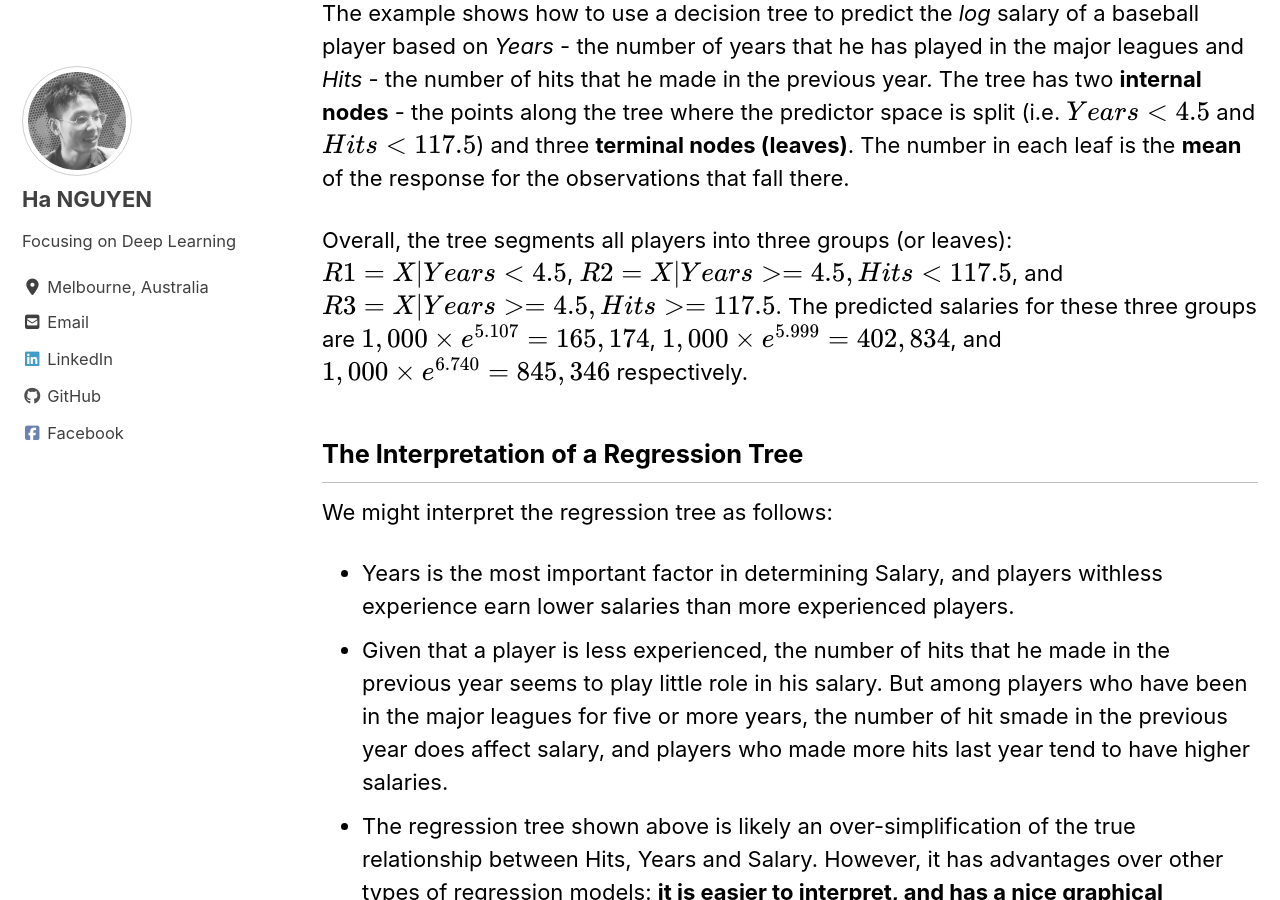
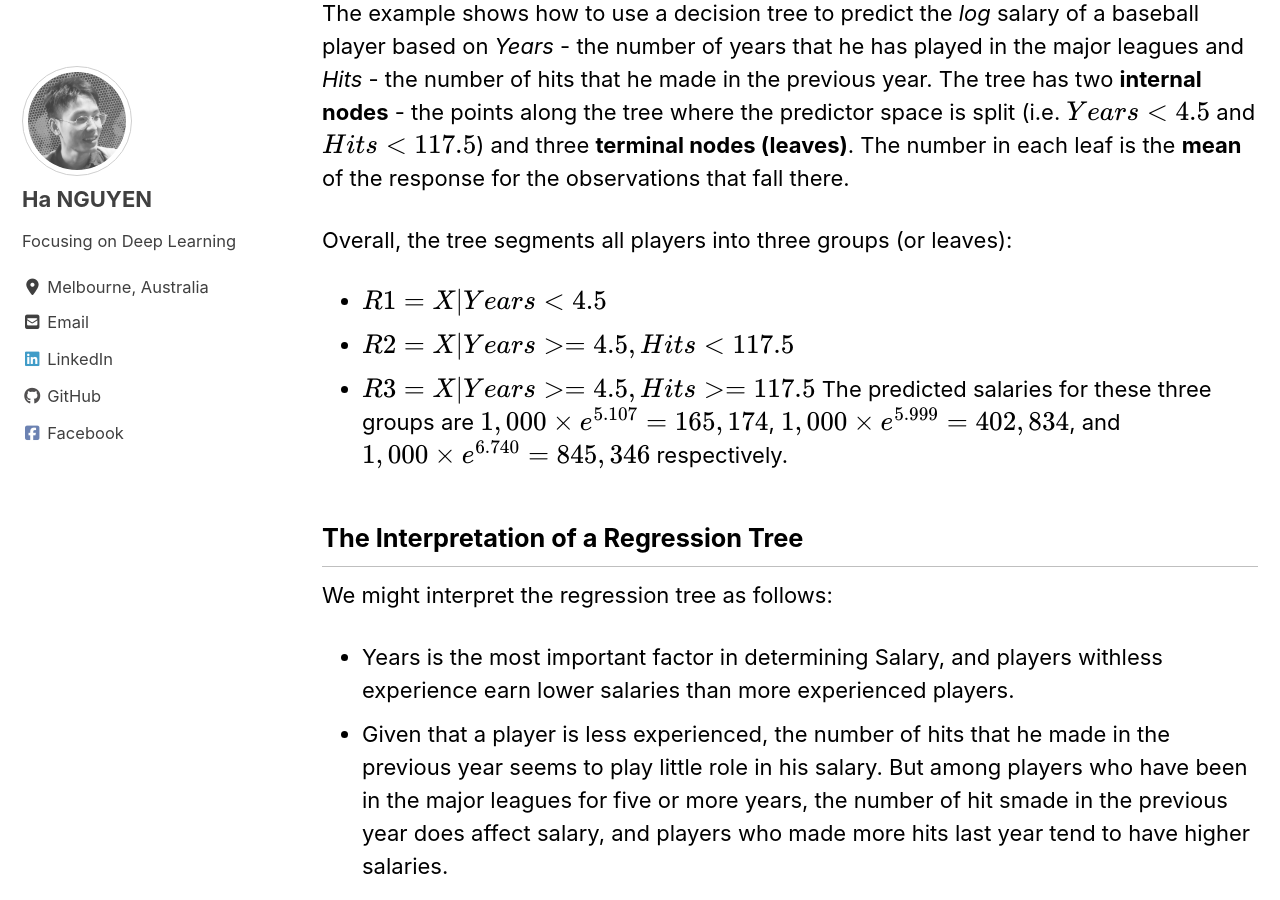
Before and after one commit to datasciblog/datasciblog.github.io, a Jekyll site: the page built from _posts/2020-02-18-tree-based-methods-01.md, in a window 1280 px wide and 900 px high, scrolled down 1539 px. Built offline with Jekyll 4.4.1, drawn with Linux system fonts in a browser that asks for light colours; cached includes are drawn as plain includes; nearby versions of some CDN libraries; formulas are drawn with MathJax 3; part of the change alters nothing that is shown.

Commit message:
Update 2020-02-18-tree-based-methods-01.md

```diff
--- a/_posts/2020-02-18-tree-based-methods-01.md
+++ b/_posts/2020-02-18-tree-based-methods-01.md
@@ -33,7 +33,11 @@ toc_icon: "cog"
 
 The example shows how to use a decision tree to predict the *log* salary of a baseball player based on *Years* - the number of years that he has played in the major leagues and *Hits* - the number of hits that he made in the previous year. The tree has two **internal nodes** - the points along the tree where the predictor space is split (i.e. $Years < 4.5$ and $Hits < 117.5$) and three **terminal nodes (leaves)**. The number in each leaf is the **mean** of the response for the observations that fall there.
 
-Overall, the tree segments all players into three groups (or leaves): $R1 = \{ X \| Years<4.5 \}$, $R2 = \{ X \| Years>=4.5,Hits<117.5 \}$, and $R3 = \{ X \| Years>=4.5, Hits>=117.5 \}$. The predicted salaries for these three groups are $1,000 \times e^{5.107} = 165,174$, $1,000 \times e^{5.999} = 402,834$, and $1,000 \times e^{6.740} = 845,346$ respectively.
+Overall, the tree segments all players into three groups (or leaves):
+- $R1 = \{ X \| Years<4.5 \}$
+- $R2 = \{ X \| Years>=4.5,Hits<117.5 \}$
+- $R3 = \{ X \| Years>=4.5, Hits>=117.5 \}$
+The predicted salaries for these three groups are $1,000 \times e^{5.107} = 165,174$, $1,000 \times e^{5.999} = 402,834$, and $1,000 \times e^{6.740} = 845,346$ respectively.
 
 ## The Interpretation of a Regression Tree
 We might interpret the regression tree as follows:
```
